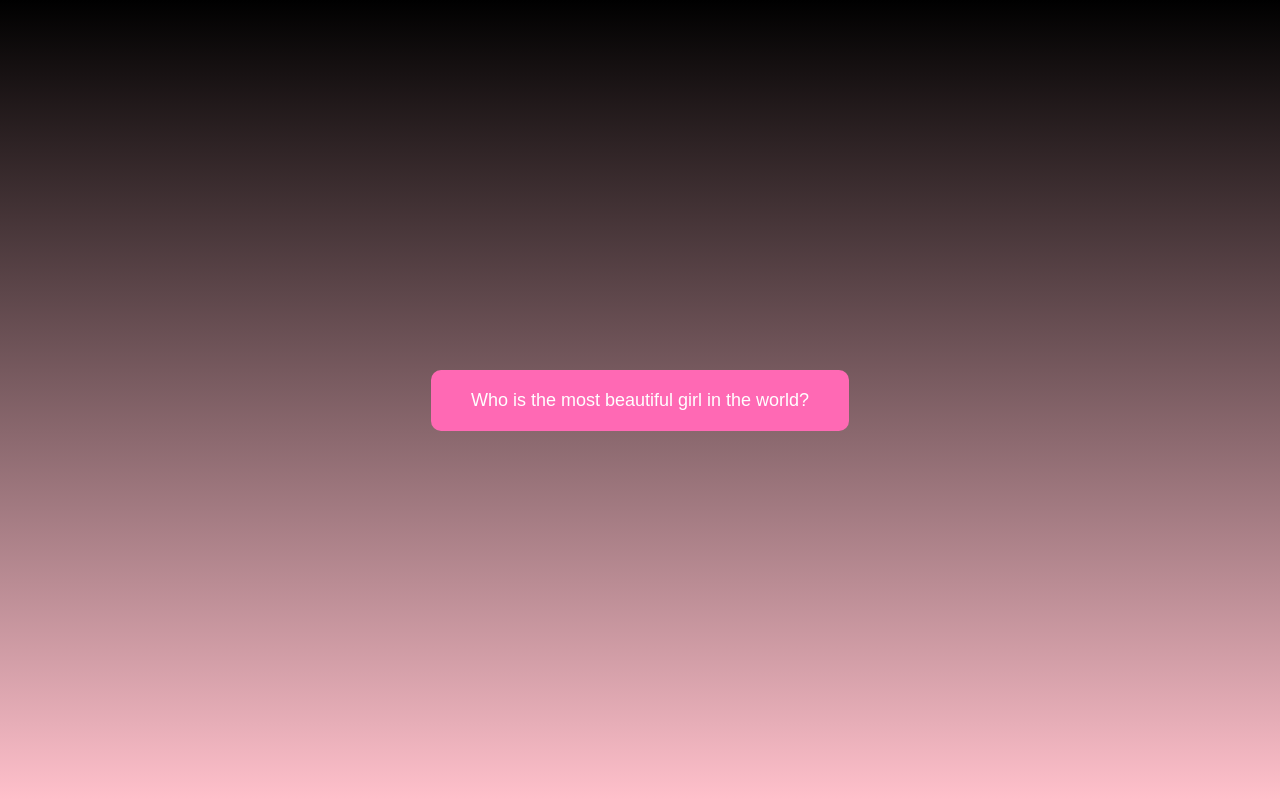
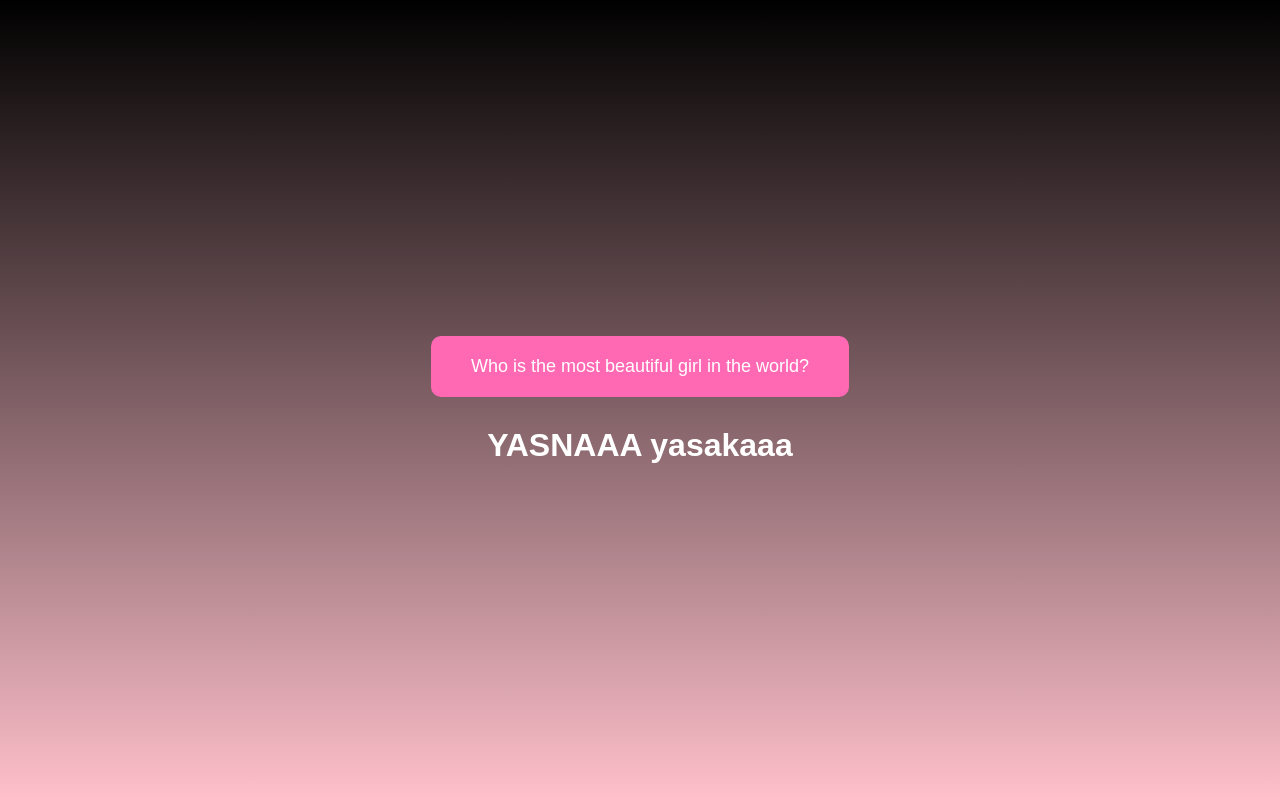
Before and after one commit to ROYAL-ABB/YNT, a plain HTML site: page index.html in a window 1280 px wide. Both pictures are taken after a click on the button "Who is the most beautiful girl in the world?". Drawn offline with Linux system fonts and the light colour scheme.

Commit message:
Update index.html

```diff
--- a/index.html
+++ b/index.html
@@ -8,10 +8,12 @@
             margin: 0;
             height: 100vh;
             display: flex;
+            flex-direction: column;
             justify-content: center;
             align-items: center;
             background: linear-gradient(to bottom, black, pink);
             font-family: Arial, sans-serif;
+            color: white;
         }
 
         button {
@@ -29,14 +31,23 @@
             background-color: #ff1493; /* darker pink */
             transform: scale(1.1);
         }
+
+        #message {
+            margin-top: 30px;
+            font-size: 32px;
+            font-weight: bold;
+            text-align: center;
+            display: none; /* hidden until button click */
+        }
     </style>
 </head>
 <body>
     <button onclick="showMessage()">Who is the most beautiful girl in the world?</button>
+    <div id="message">YASNAAA yasakaaa</div>
 
     <script>
         function showMessage() {
-            alert("YASNAAA yasakaaa");
+            document.getElementById('message').style.display = 'block';
         }
     </script>
 </body>
```
